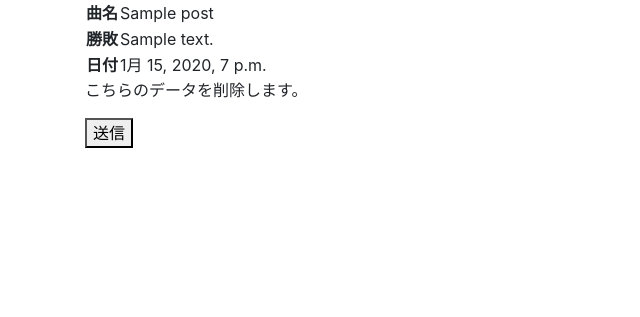
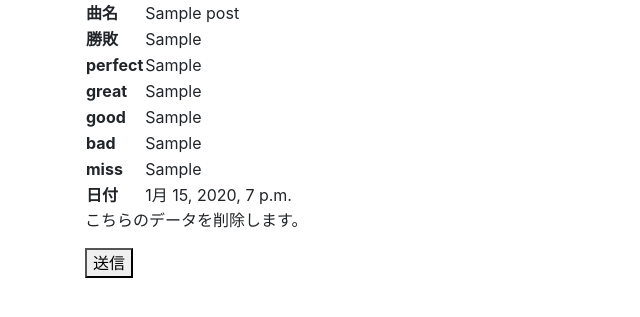
Before and after one commit to yomi8802/ORC, a Django app: page /orc/post_delete/1/ in a window 1280 px wide. Shown: the part 56-373 px from the top of the page, without its empty margins (0-640 px from the left). Run offline with Django 3.2, Linux system fonts and the light colour scheme; tables that the repository leaves empty hold one stand-in row (values such as "Sample post"); some libraries are stand-ins or nearby versions.

Commit message:
カラム追加

```diff
--- a/mysite/orc/forms.py
+++ b/mysite/orc/forms.py
@@ -7,4 +7,4 @@
 
     class Meta:
         model = Post # Post モデルと接続し、Post モデルの内容に応じてformを作ってくれる
-        fields = ['images'] # 入力するカラムを指定
+        fields = ['images']# 入力するカラムを指定
--- a/mysite/orc/models.py
+++ b/mysite/orc/models.py
@@ -3,7 +3,12 @@
 
 class Post(models.Model):
     title = models.CharField('曲名', max_length=200)
-    text = models.TextField('勝敗')
+    winlose = models.TextField('勝敗')
+    perfect = models.TextField('パーフェクト')
+    great = models.TextField('グレート')
+    good = models.TextField('グッド')
+    bad = models.TextField('バッド')
+    miss = models.TextField('ミス')
     date = models.DateTimeField('日付', default=timezone.now)
     image = models.ImageField(upload_to='img/')
 
--- a/mysite/orc/views.py
+++ b/mysite/orc/views.py
@@ -3,7 +3,7 @@
 
 from django.views import generic
 from django.urls import reverse_lazy
-from .forms import PostCreateForm # forms.py で作ったクラスをimport
+from .forms import PostCreateForm
 from .models import Post
 from .modules import recognition
 
@@ -23,7 +23,12 @@
             post = Post()
             results = recognition.rec(image)
             post.title = results[0]
-            post.text = results[1]
+            post.winlose = results[1]
+            post.perfect = results[2]
+            post.great = results[3]
+            post.good = results[4]
+            post.bad = results[5]
+            post.miss = results[6]
             post.image = image
             post.save()
 
--- a/mysite/templates/orc/post_confirm_delete.html
+++ b/mysite/templates/orc/post_confirm_delete.html
@@ -9,7 +9,27 @@
       </tr>
       <tr>
         <th>勝敗</th>
-        <td>{{ post.text }}</td>
+        <td>{{ post.winlose }}</td>
+      </tr>
+      <tr>
+        <th>perfect</th>
+        <td>{{ post.perfect }}</td>
+      </tr>
+      <tr>
+        <th>great</th>
+        <td>{{ post.great }}</td>
+      </tr>
+      <tr>
+        <th>good</th>
+        <td>{{ post.good }}</td>
+      </tr>
+      <tr>
+        <th>bad</th>
+        <td>{{ post.bad }}</td>
+      </tr>
+      <tr>
+        <th>miss</th>
+        <td>{{ post.miss }}</td>
       </tr>
       <tr>
         <th>日付</th>
--- a/mysite/templates/orc/post_list.html
+++ b/mysite/templates/orc/post_list.html
@@ -15,7 +15,7 @@
     <tr>
       <!-- 「url 'アプリ名:逆引きURL' 渡されるモデル.pk」 という描き方 -->
       <td><a href="{% url 'orc:post_detail' post.pk %}">{{ post.title }}</a></td>
-      <td>{{ post.text }}</td>
+      <td>{{ post.winlose }}</td>
       <td>{{ post.date }}</td>
       <td>
         <!-- superuserでログインしている時にのみ表示 -->
```
Also changed, not shown: mysite/templates/orc/post_detail.html (+20 -0 lines), mysite/db.sqlite3, mysite/orc/migrations/0001_initial.py.
